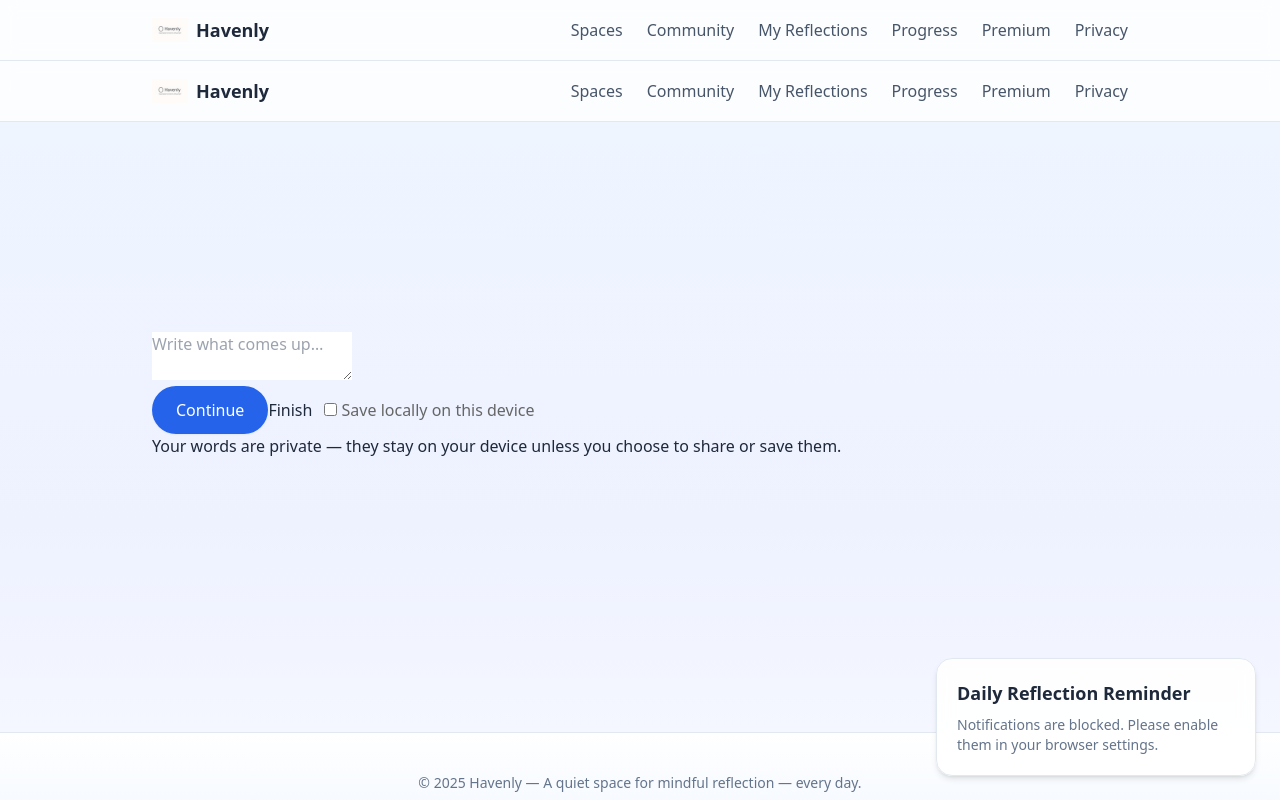
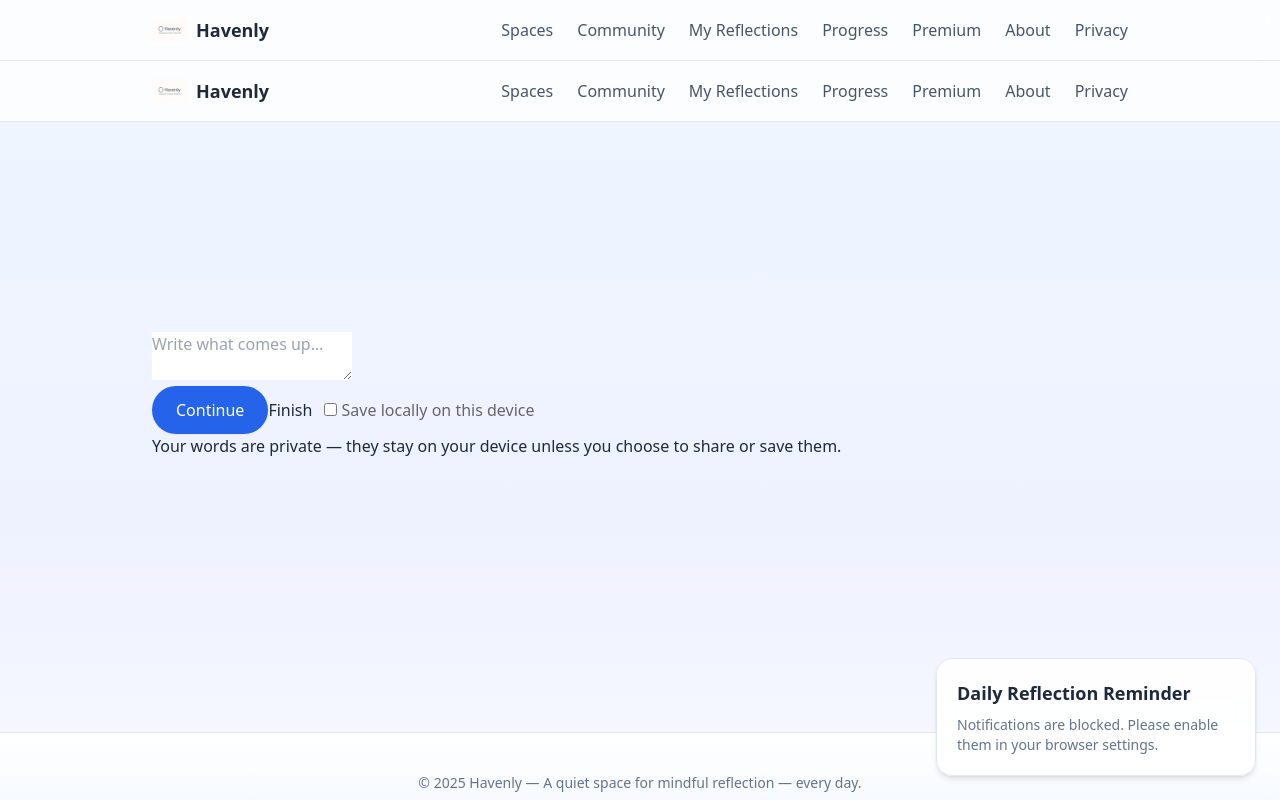
Before and after one commit to Khrboshi/havenly, a Next.js app: page /reflect in a window 1280 px wide. Shown: the top 800 px of the page. Built offline with nearby package versions, Linux system fonts and the light colour scheme.

Commit message:
Update Header.js

```diff
--- a/components/Header.js
+++ b/components/Header.js
@@ -35,6 +35,9 @@ export default function Header() {
           <Link href="/premium" className="hover:text-blue-600 transition">
             Premium
           </Link>
+          <Link href="/about" className="hover:text-blue-600 transition">
+            About
+          </Link>
           <Link href="/privacy" className="hover:text-blue-600 transition">
             Privacy
           </Link>
```
